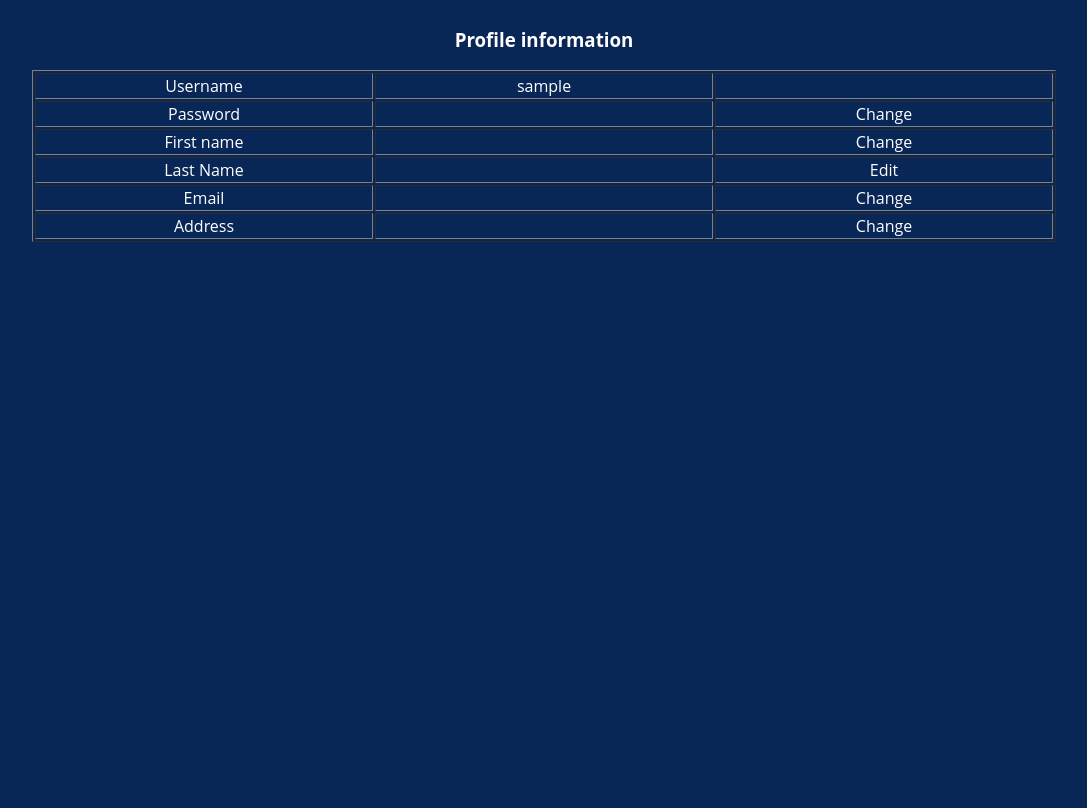
After one commit to longchass/CSIT334, a PHP site: page /edit_profile.php in a window 1280 px wide. The commit adds this page. Shown: the whole page, without its empty margins (104-1191 px from the left). Run offline with PHP 8.4, Linux system fonts and the light colour scheme; the visitor is signed in with stand-in values (Sample User, id 1).

Commit message:
added edit profile page + fixed formatting

```diff
--- /dev/null
+++ b/edit_profile.php
@@ -0,0 +1,74 @@
+<?php
+   // Initialize the session
+   session_start();
+
+   // Check if the user is logged in, if not then redirect him to login page
+   if(!isset($_SESSION["loggedin"]) || $_SESSION["loggedin"] !== true){
+       header("location: index.php");
+       exit;
+   }
+   ?>
+<!DOCTYPE html>
+<html lang="en">
+    <head>
+        <meta charset="UTF-8" />
+        <style>
+            html {
+                width: 100%;
+                height: 100%;
+                overflow-y: scroll;
+                overflow-x: hidden;
+            }
+            body {
+                position: absolute;
+                color: #fff;
+                text-align: center;
+                width: 100%;
+                height: 100%;
+                font-family: "Open Sans", sans-serif;
+                background: #092756;
+            }
+            td {
+                width: 33.3%;
+            }
+        </style>
+    </head>
+    <body>
+        <h3>Profile information</h3>
+        <! --Need to put sql query into here-->
+        <table width="80%" border="1" align="center">
+            <tbody>
+                <tr width="33.3%">
+                    <td>Username</td>
+                    <td><?php echo htmlspecialchars($_SESSION["username"]); ?></td>
+                    <td>&nbsp;</td>
+                </tr>
+                <tr>
+                    <td>Password</td>
+                    <td>&nbsp;</td>
+                    <td>Change</td>
+                </tr>
+                <tr>
+                    <td>First name</td>
+                    <td>&nbsp;</td>
+                    <td>Change</td>
+                </tr>
+                <tr>
+                    <td>Last Name</td>
+                    <td>&nbsp;</td>
+                    <td>Edit</td>
+                </tr>
+                <tr>
+                    <td>Email</td>
+                    <td>&nbsp;</td>
+                    <td>Change</td>
+                </tr>
+                <tr>
+                    <td>Address</td>
+                    <td>&nbsp;</td>
+                    <td>Change</td>
+                </tr>
+            </tbody>
+        </table>
+    </body>
+</html>
```
Also changed, not shown: welcome.php (+90 -34 lines).
